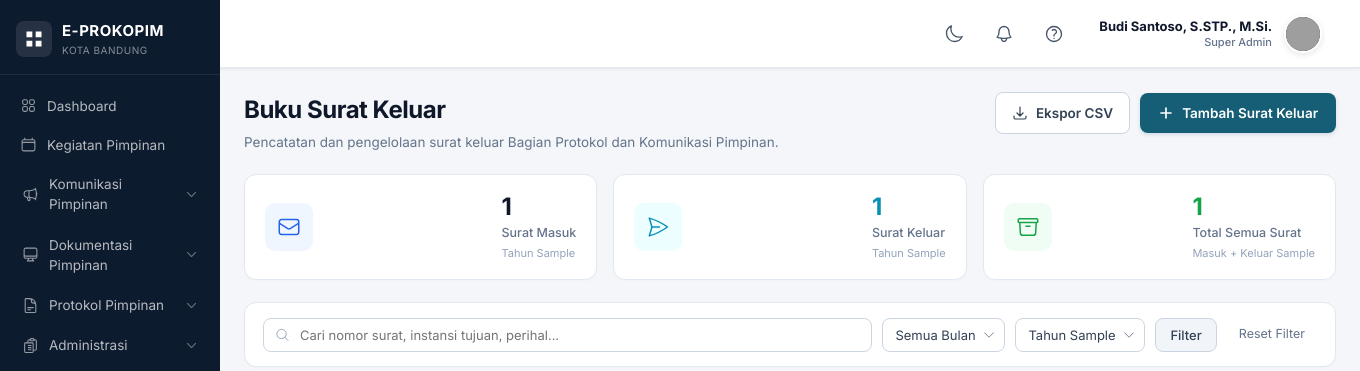
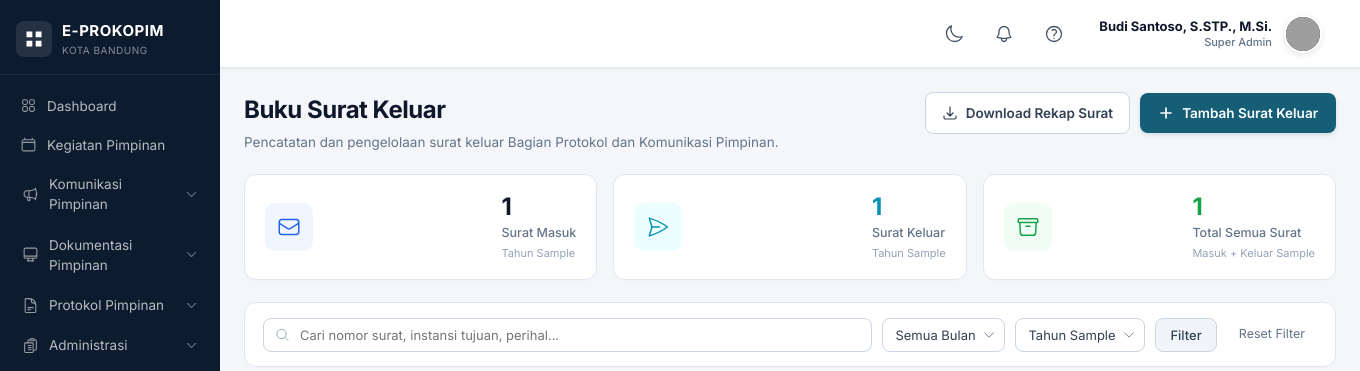
Before and after one commit to batirtaaa/E-Prokopim, a Laravel app: template resources/views/surat-keluar/index.blade.php in a window 1360 px wide. Shown: the top 371 px of the page. Run offline with Laravel 12, Linux system fonts and the light colour scheme; a user stored in the database is signed in; data comes from the database, SQL or seed files in the repository; the template is opened without the code that fills it: most values are stand-ins (such as "Sample title", 1, 10 or a date in 2020); grey boxes are pictures that could not be loaded.

Commit message:
refactor(surat-keluar): ubah label tombol Ekspor CSV menjadi Download Rekap Surat

```diff
--- a/resources/views/surat-keluar/index.blade.php
+++ b/resources/views/surat-keluar/index.blade.php
@@ -620,9 +620,9 @@ html.dark-mode .sb-page-btn.disabled {
         <p>Pencatatan dan pengelolaan surat keluar Bagian Protokol dan Komunikasi Pimpinan.</p>
     </div>
     <div class="header-actions">
-        <a href="{{ route('surat-keluar.export', request()->query()) }}" class="btn-secondary-action" title="Unduh CSV Surat Keluar">
+        <a href="{{ route('surat-keluar.export', request()->query()) }}" class="btn-secondary-action" title="Download Rekap Surat">
             <svg xmlns="http://www.w3.org/2000/svg" fill="none" viewBox="0 0 24 24" stroke-width="1.8" stroke="currentColor"><path stroke-linecap="round" stroke-linejoin="round" d="M3 16.5v2.25A2.25 2.25 0 005.25 21h13.5A2.25 2.25 0 0021 18.75V16.5M16.5 12L12 16.5m0 0L7.5 12m4.5 4.5V3"/></svg>
-            Ekspor CSV
+            Download Rekap Surat
         </a>
         @if(auth()->user()->isAdmin())
         <a href="{{ route('surat-keluar.create') }}" class="btn-primary-action">
```
